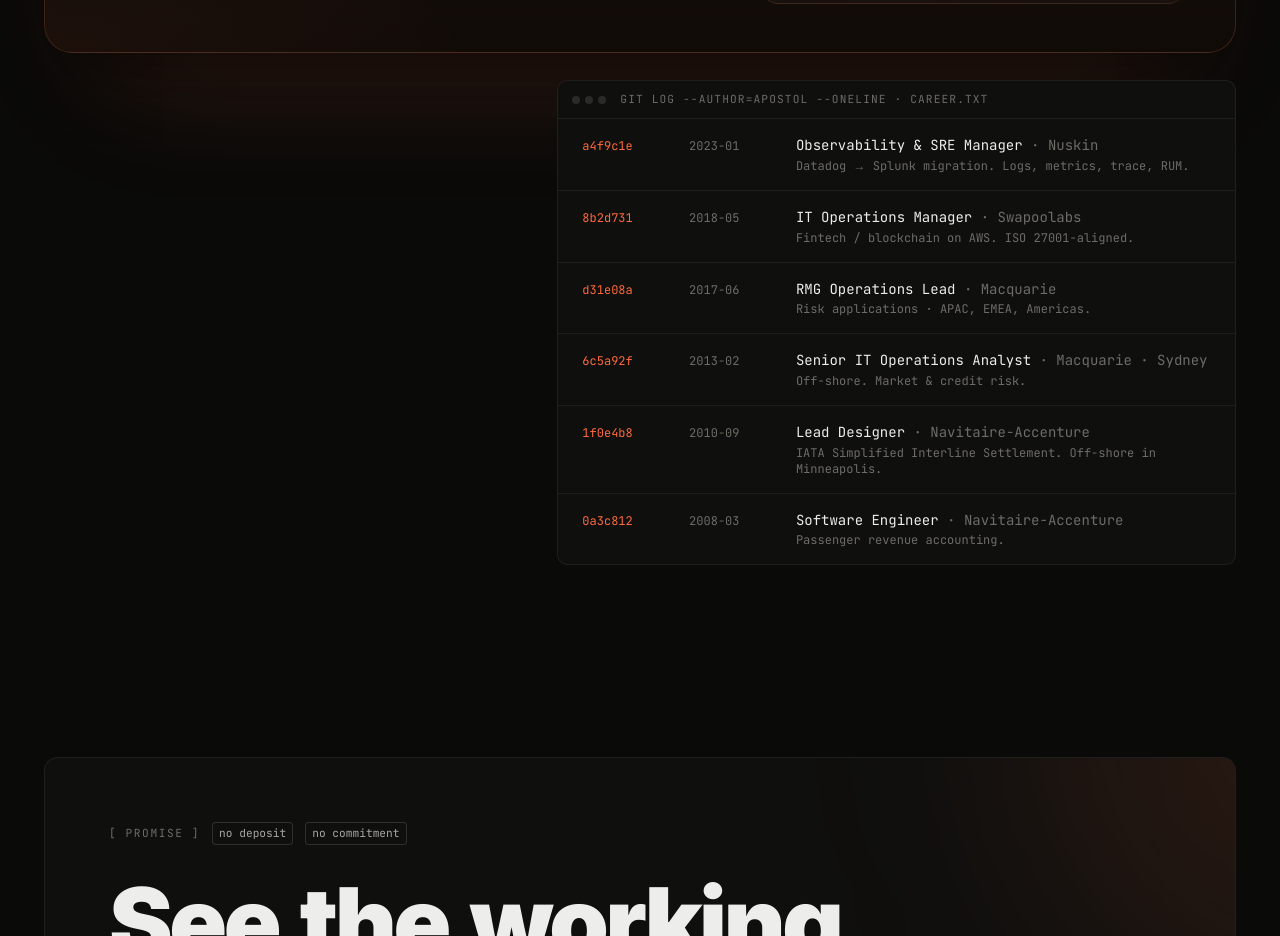
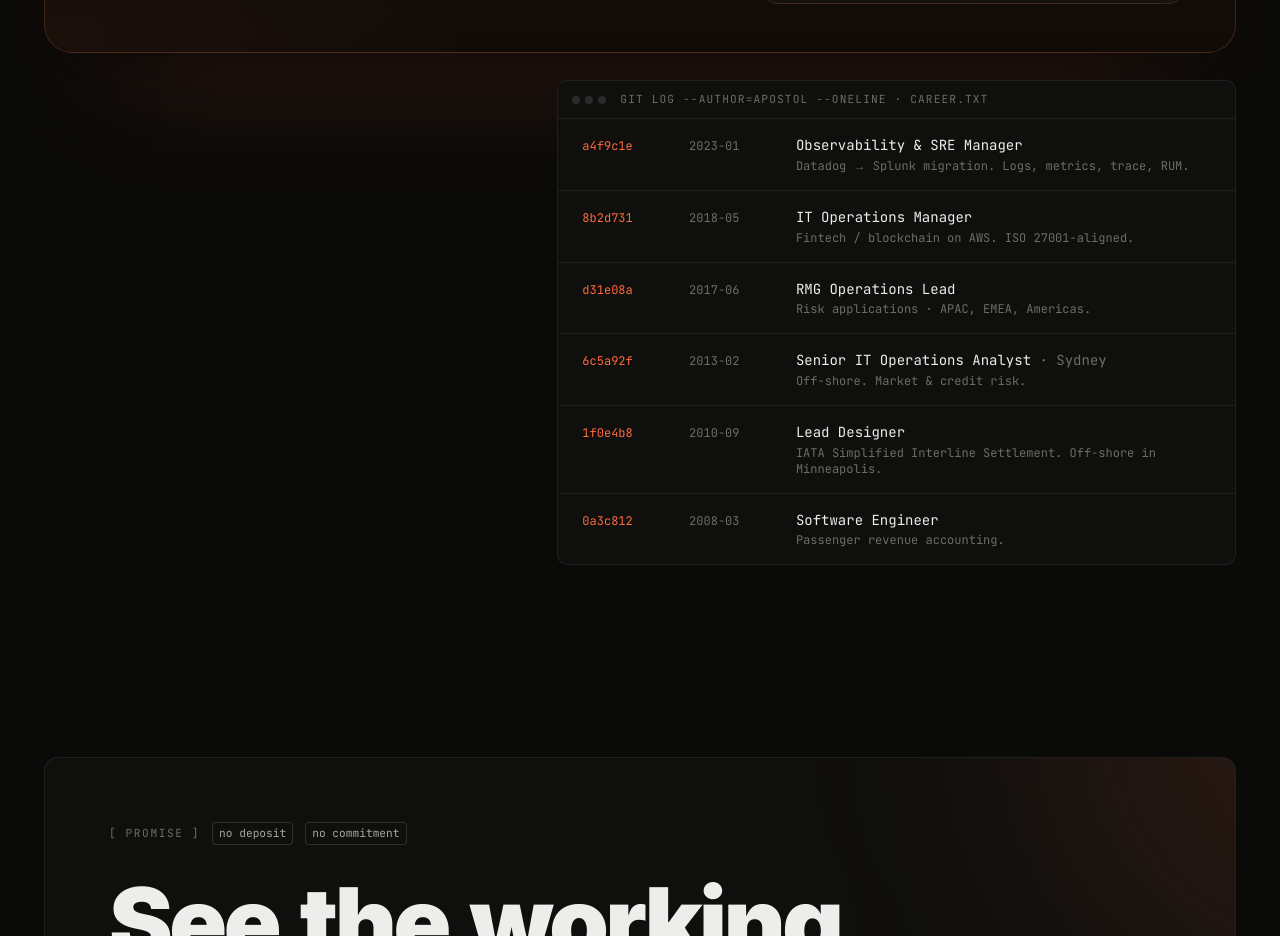
Before and after one commit to jcapostol10/apostol-dev, a Next.js app: page / in a window 1280 px wide. Shown: the part 8020-8956 px from the top of the page. Built offline with nearby package versions, Linux system fonts and the light colour scheme.

Commit message:
Remove company names from BIO-02 career log

```diff
--- a/src/app/page.tsx
+++ b/src/app/page.tsx
@@ -133,12 +133,12 @@
 ];
 
 const careerLog = [
-  { hash: "a4f9c1e", date: "2023-01", role: "Observability & SRE Manager", at: "Nuskin", note: "Datadog → Splunk migration. Logs, metrics, trace, RUM." },
-  { hash: "8b2d731", date: "2018-05", role: "IT Operations Manager", at: "Swapoolabs", note: "Fintech / blockchain on AWS. ISO 27001-aligned." },
-  { hash: "d31e08a", date: "2017-06", role: "RMG Operations Lead", at: "Macquarie", note: "Risk applications · APAC, EMEA, Americas." },
-  { hash: "6c5a92f", date: "2013-02", role: "Senior IT Operations Analyst", at: "Macquarie · Sydney", note: "Off-shore. Market & credit risk." },
-  { hash: "1f0e4b8", date: "2010-09", role: "Lead Designer", at: "Navitaire-Accenture", note: "IATA Simplified Interline Settlement. Off-shore in Minneapolis." },
-  { hash: "0a3c812", date: "2008-03", role: "Software Engineer", at: "Navitaire-Accenture", note: "Passenger revenue accounting." },
+  { hash: "a4f9c1e", date: "2023-01", role: "Observability & SRE Manager", at: "", note: "Datadog → Splunk migration. Logs, metrics, trace, RUM." },
+  { hash: "8b2d731", date: "2018-05", role: "IT Operations Manager", at: "", note: "Fintech / blockchain on AWS. ISO 27001-aligned." },
+  { hash: "d31e08a", date: "2017-06", role: "RMG Operations Lead", at: "", note: "Risk applications · APAC, EMEA, Americas." },
+  { hash: "6c5a92f", date: "2013-02", role: "Senior IT Operations Analyst", at: "Sydney", note: "Off-shore. Market & credit risk." },
+  { hash: "1f0e4b8", date: "2010-09", role: "Lead Designer", at: "", note: "IATA Simplified Interline Settlement. Off-shore in Minneapolis." },
+  { hash: "0a3c812", date: "2008-03", role: "Software Engineer", at: "", note: "Passenger revenue accounting." },
 ];
 
 const processSteps = [
@@ -439,7 +439,7 @@
                       <span className="col-span-3 sm:col-span-2 text-text-3 text-xs">{c.date}</span>
                       <div className="col-span-7 sm:col-span-8">
                         <span className="text-text-1 text-sm">{c.role}</span>
-                        <span className="text-text-3 text-sm"> · {c.at}</span>
+                        {c.at && <span className="text-text-3 text-sm"> · {c.at}</span>}
                         <div className="text-text-3 text-xs mt-0.5 hidden sm:block">{c.note}</div>
                       </div>
                     </div>
```
